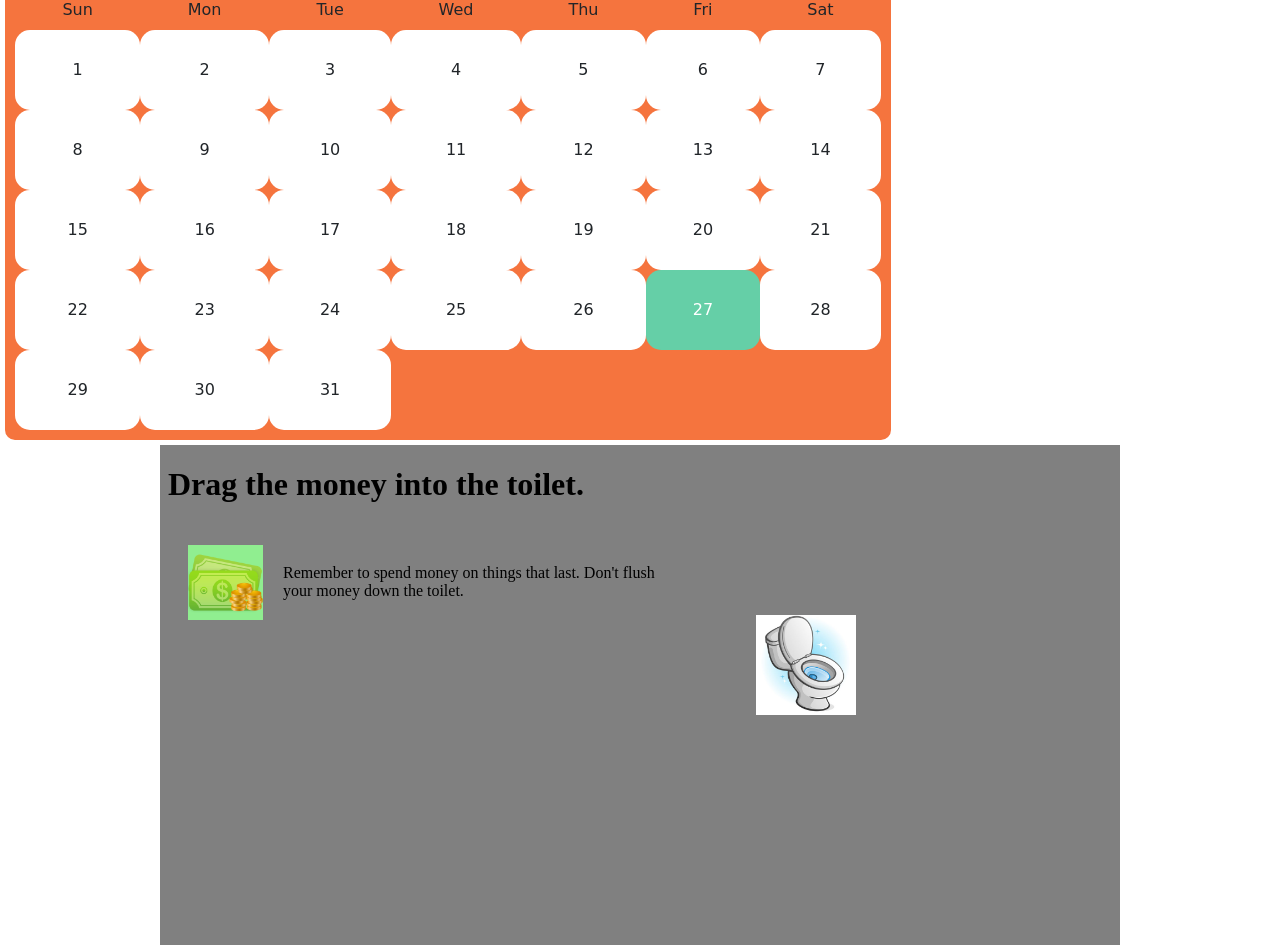
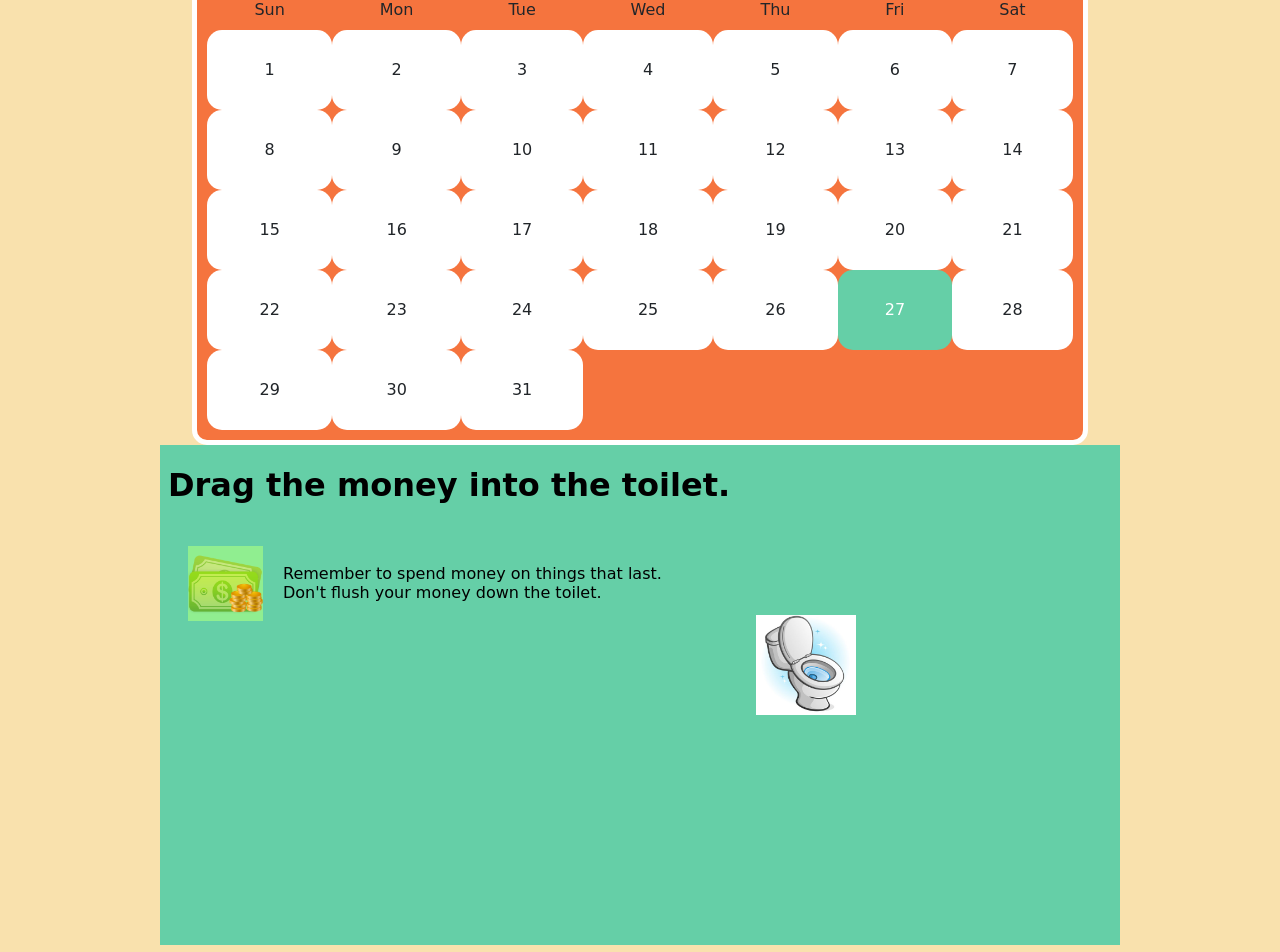
Before and after one commit to ckearl/piggy-bank-is405, a React (Create React App) app: page / in a window 1280 px wide. Shown: the part 1306-2258 px from the top of the page. Built offline with nearby package versions, Linux system fonts and the light colour scheme.

Commit message:
the last commit?

```diff
--- a/public/styles.css
+++ b/public/styles.css
@@ -26,6 +26,10 @@
   width: 100%;
   max-width: 500px; /* Adjust as needed */
 }
+.border-radius {
+  border-radius: 60px;
+  font-family: 'Comic Sans MS', cursive;
+}
 body {
-  background-color: grey;
+  background-color: #65cfa7;
 }
--- a/public/toilet.html
+++ b/public/toilet.html
@@ -4,6 +4,7 @@
     <link rel="stylesheet" type="text/css" href="styles.css" />
   </head>
   <body>
+    <div class="border-radius" >
       <h1>Drag the money into the toilet.</h1>
       <div class="flex-container">
         <img class="target" id="target" src="toilet.jpg" alt="" />
@@ -18,7 +19,7 @@
           the toilet.
         </p>
       </div>
-
+    </div>
     <script src="cool.js"></script>
   </body>
 </html>
--- a/src/App.css
+++ b/src/App.css
@@ -36,3 +36,12 @@
     transform: rotate(360deg);
   }
 }
+
+.game-border-radius {
+  border-radius: 15px;
+}
+
+.App-background {
+  background-color: #f9e1ad;
+  font-family: 'Comic Sans MS', cursive;
+}
--- a/src/App.js
+++ b/src/App.js
@@ -7,14 +7,14 @@ import "./Calendar.css";
 
 function App() {
   return (
-    <div className="App">
+    <div className="App App-background">
       <div>
         <SavingsTracker />
       </div>
       <div className="calendar-container" id="Calendar">
         <Calendar />
       </div>
-      <div>
+      <div className="game-border-radius" id="Games" style={{ borderRadius: "15px", overflow: "hidden" }}>
         {/* Embed the ToiletGame component in an iframe */}
         <iframe
           src="/toilet.html" // Replace with the actual path to your toiletgame.html file
--- a/src/Calendar.css
+++ b/src/Calendar.css
@@ -2,7 +2,7 @@
     display: flex;
     flex-direction: column;
     justify-content: center;
-    align-items: start;
+    align-items: center;
 }
 .parent-calendar {
     background-color: #f5743e;
```
Lines whose indentation alone changed are shown as unchanged.
